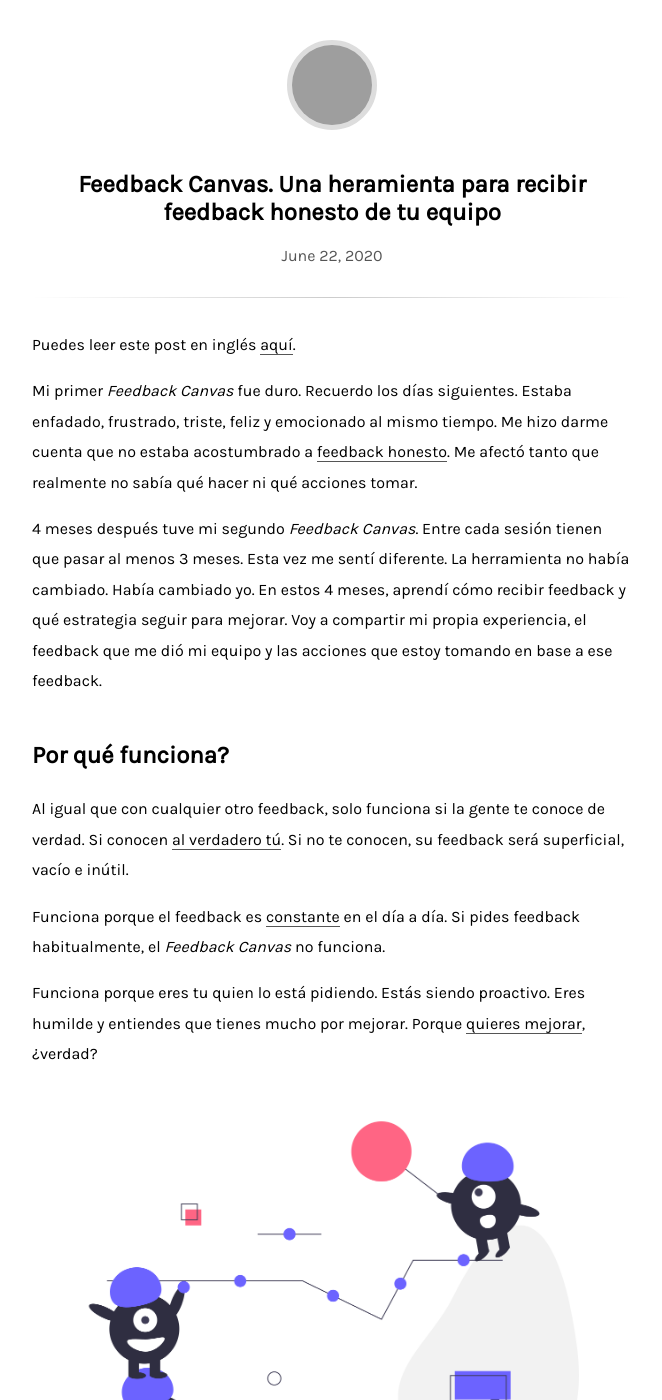
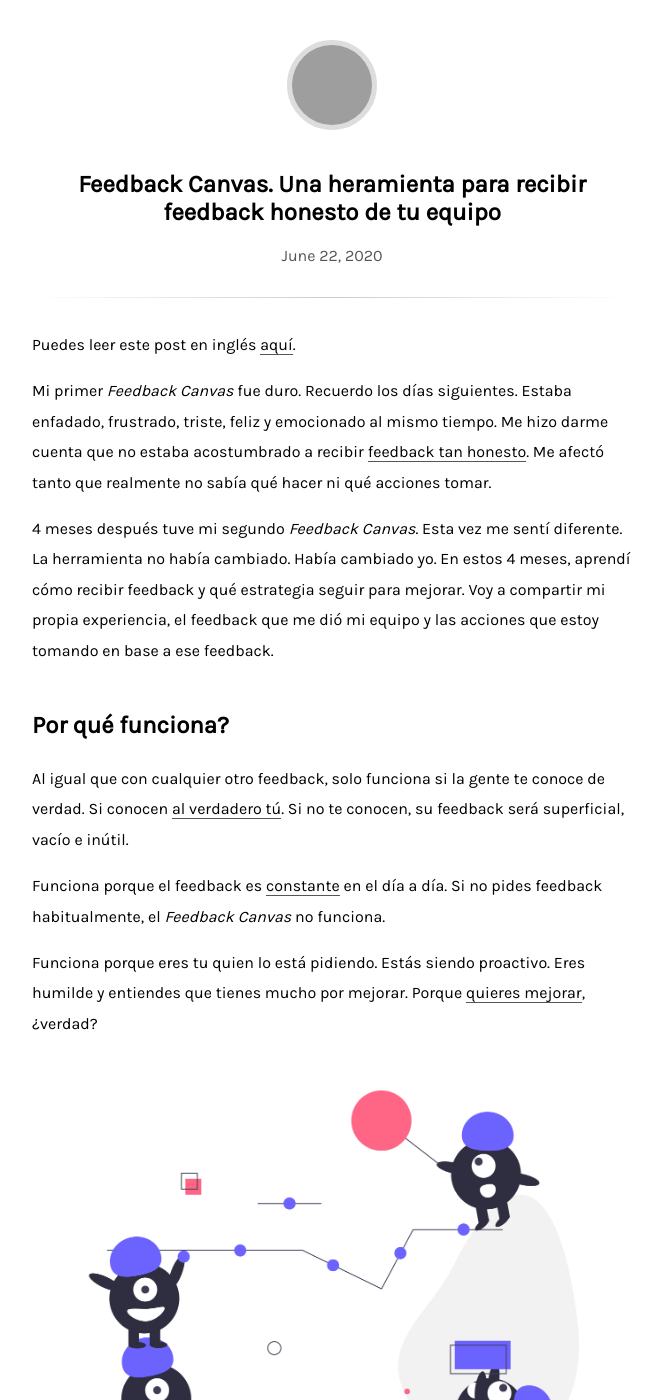
Before and after one commit to stanete/stanete.github.io, a Jekyll site: the page built from _es/feedback-canvas.md, in a window 1280 px wide and 1400 px high. Shown: the whole window, without its empty margins (308-970 px from the left). Built offline with Jekyll 4.4.1, drawn with Linux system fonts in a browser that asks for light colours; comment, search, counter and statistics services are not loaded; some of the changed text lies outside the part shown; grey boxes are pictures that could not be loaded.

Commit message:
More fixes for the Spanish version

```diff
--- a/_es/feedback-canvas.md
+++ b/_es/feedback-canvas.md
@@ -10,15 +10,15 @@ excerpt: Pones a un grupo de personas en una habitación para darte el feedback
 
 Puedes leer este post en inglés [aquí](/feedback-canvas).
 
-Mi primer _Feedback Canvas_ fue duro. Recuerdo los días siguientes. Estaba enfadado, frustrado, triste, feliz y emocionado al mismo tiempo. Me hizo darme cuenta que no estaba acostumbrado a [feedback honesto](https://www.youtube.com/watch?v=X0xS5VNM2x0). Me afectó tanto que realmente no sabía qué hacer ni qué acciones tomar.
+Mi primer _Feedback Canvas_ fue duro. Recuerdo los días siguientes. Estaba enfadado, frustrado, triste, feliz y emocionado al mismo tiempo. Me hizo darme cuenta que no estaba acostumbrado a recibir [feedback tan honesto](https://www.youtube.com/watch?v=X0xS5VNM2x0). Me afectó tanto que realmente no sabía qué hacer ni qué acciones tomar.
 
-4 meses después tuve mi segundo _Feedback Canvas_. Entre cada sesión tienen que pasar al menos 3 meses. Esta vez me sentí diferente. La herramienta no había cambiado. Había cambiado yo. En estos 4 meses, aprendí cómo recibir feedback y qué estrategia seguir para mejorar. Voy a compartir mi propia experiencia, el feedback que me dió mi equipo y las acciones que estoy tomando en base a ese feedback.
+4 meses después tuve mi segundo _Feedback Canvas_. Esta vez me sentí diferente. La herramienta no había cambiado. Había cambiado yo. En estos 4 meses, aprendí cómo recibir feedback y qué estrategia seguir para mejorar. Voy a compartir mi propia experiencia, el feedback que me dió mi equipo y las acciones que estoy tomando en base a ese feedback.
 
 ## Por qué funciona?
 
 Al igual que con cualquier otro feedback, solo funciona si la gente te conoce de verdad. Si conocen [al verdadero tú](https://youtu.be/qg0_FinB6EE). Si no te conocen, su feedback será superficial, vacío e inútil.
 
-Funciona porque el feedback es [constante](https://www.youtube.com/watch?v=iUaHMOWRYpI) en el día a día. Si pides feedback habitualmente, el _Feedback Canvas_ no funciona.
+Funciona porque el feedback es [constante](https://www.youtube.com/watch?v=iUaHMOWRYpI) en el día a día. Si no pides feedback habitualmente, el _Feedback Canvas_ no funciona.
 
 Funciona porque eres tu quien lo está pidiendo. Estás siendo proactivo. Eres humilde y entiendes que tienes mucho por mejorar. Porque [quieres mejorar](https://www.youtube.com/watch?v=0iGYp3vTabU), ¿verdad?
 
```
Also changed, not shown: other parts of _es/feedback-canvas.md (+1 -1 lines).
